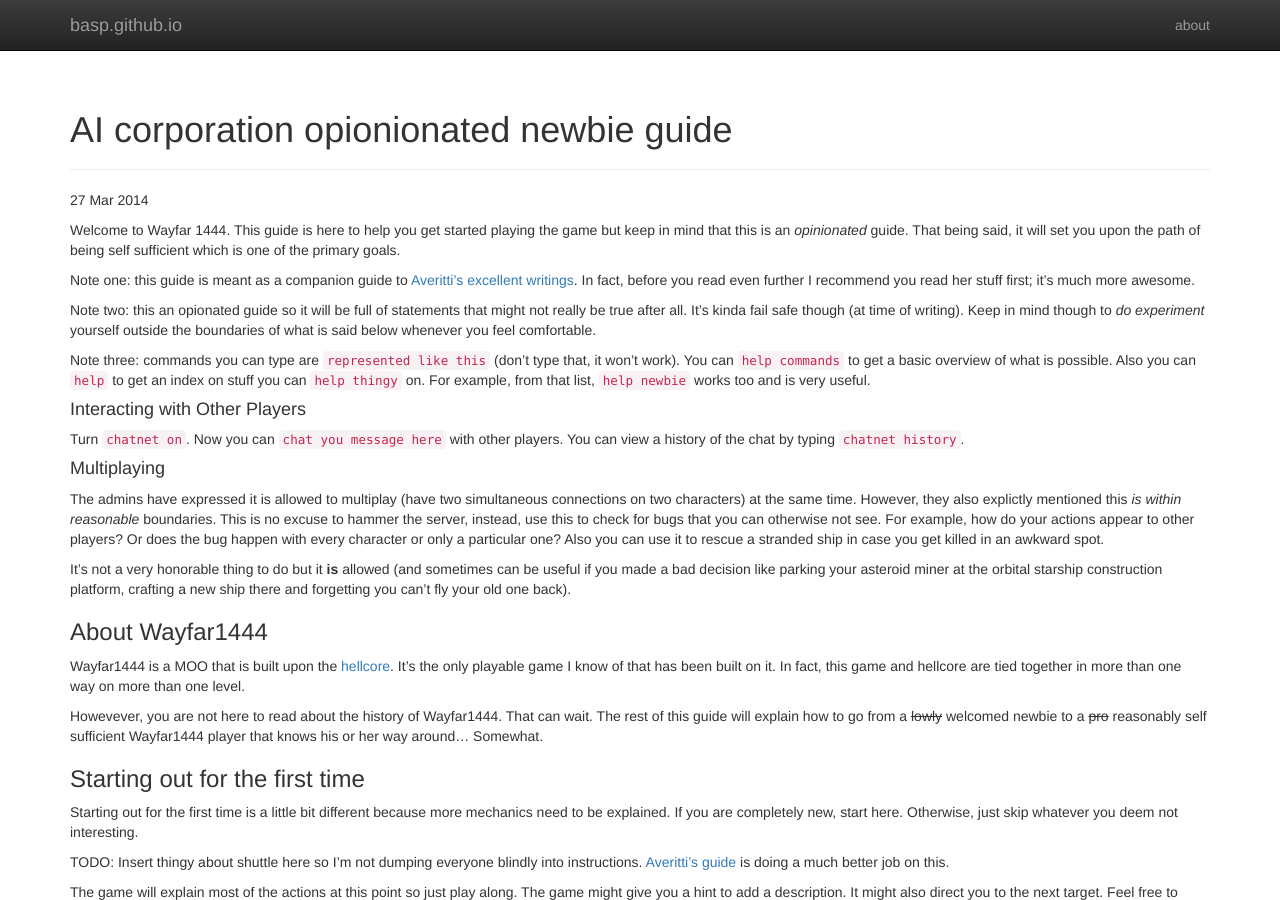
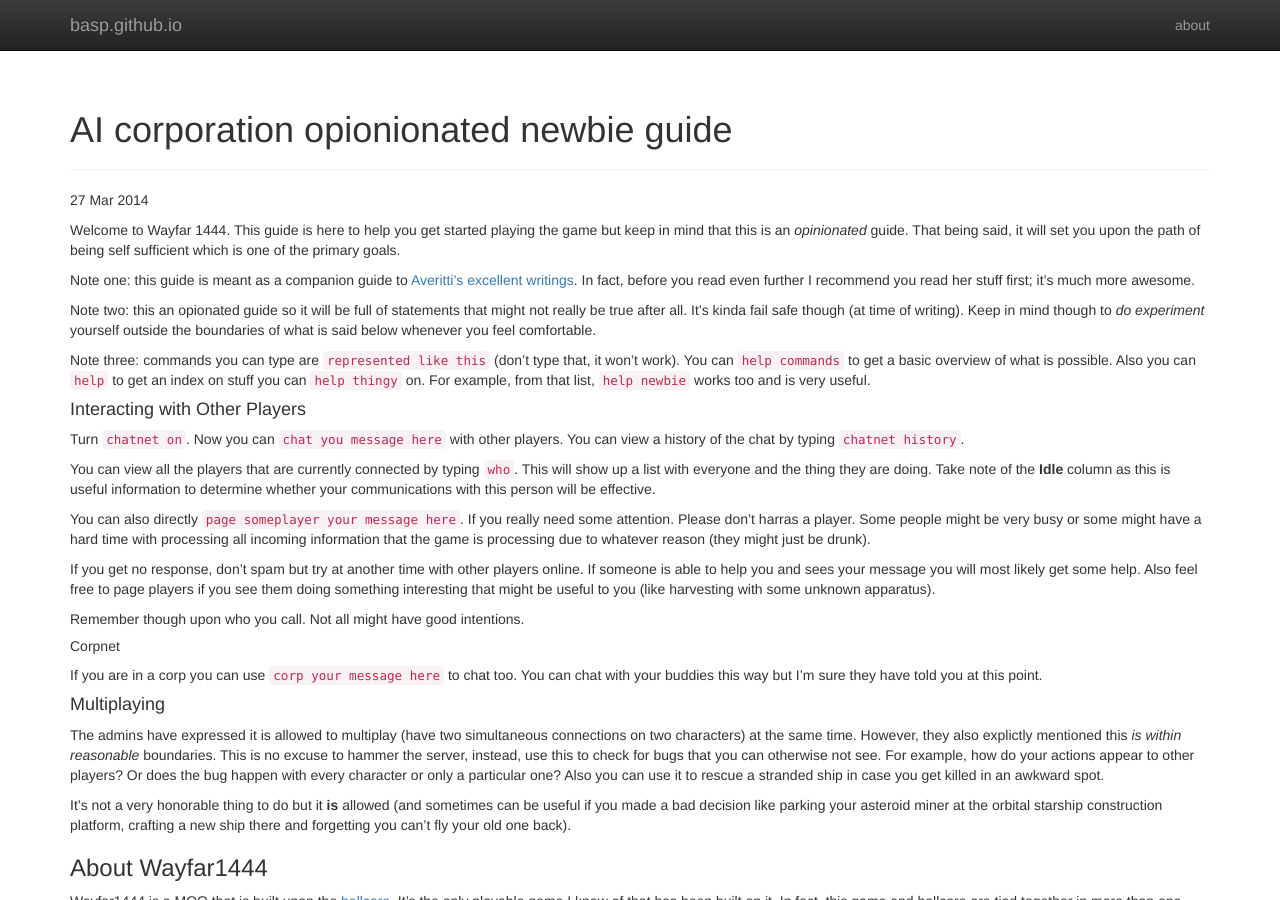
Before and after one commit to basp/basp.github.io, a Jekyll site: the page built from _posts/2014-03-27-AI-opinionated-newbie-guide.md, in a window 1280 px wide and 900 px high. Built offline with Jekyll 4.4.1, drawn with Linux system fonts in a browser that asks for light colours; nearby versions of some CDN libraries; Markdown is read by kramdown in place of the engine named in the settings.

Commit message:
More stuff on player communication

```diff
--- a/_posts/2014-03-27-AI-opinionated-newbie-guide.md
+++ b/_posts/2014-03-27-AI-opinionated-newbie-guide.md
@@ -13,6 +13,17 @@ Note three: commands you can type are `represented like this` (don't type that,
 
 #### Interacting with Other Players
 Turn `chatnet on`. Now you can `chat you message here` with other players. You can view a history of the chat by typing `chatnet history`.
+
+You can view all the players that are currently connected by typing `who`. This will show up a list with everyone and the thing they are doing. Take note of the __Idle__ column as this is useful information to determine whether your communications with this person will be effective.
+
+You can also directly `page someplayer your message here`. If you really need some attention. Please don't harras a player. Some people might be very busy or some might have a hard time with processing all incoming information that the game is processing due to whatever reason (they might just be drunk).
+
+If you get no response, don't spam but try at another time with other players online. If someone is able to help you and sees your message you will most likely get some help. Also feel free to page players if you see them doing something interesting that might be useful to you (like harvesting with some unknown apparatus).
+
+Remember though upon who you call. Not all might have good intentions.
+
+##### Corpnet
+If you are in a corp you can use `corp your message here` to chat too. You can chat with your buddies this way but I'm sure they have told you at this point.
 
 #### Multiplaying
 The admins have expressed it is allowed to multiplay (have two simultaneous connections on two characters) at the same time. However, they also explictly mentioned this _is within reasonable_ boundaries. This is no excuse to hammer the server, instead, use this to check for bugs that you can otherwise not see. For example, how do your actions appear to other players? Or does the bug happen with every character or only a particular one? Also you can use it to rescue a stranded ship in case you get killed in an awkward spot.
```
